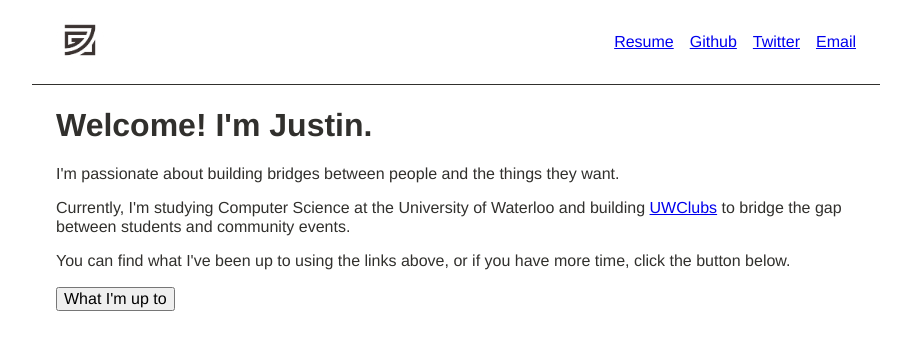
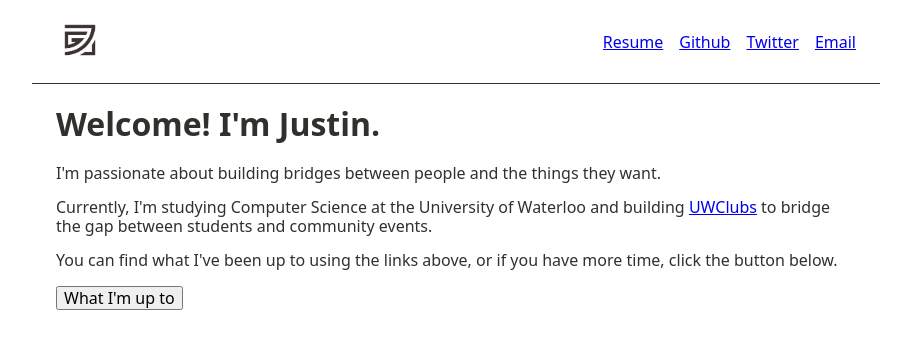
Before and after one commit to JusGu/portfolio-6, a plain HTML site: page index.html in a window 1280 px wide. Shown: the whole page, without its empty margins (184-1095 px from the left). Drawn offline with Linux system fonts and the light colour scheme.

Commit message:
changed back to system ui font

```diff
--- a/style.css
+++ b/style.css
@@ -1,5 +1,6 @@
 body {
-  font-family: "Helvetica", "Arial", sans-serif;
+  font-family: system-ui, -apple-system, BlinkMacSystemFont, "Segoe UI", Roboto,
+    Oxygen, Ubuntu, Cantarell, "Open Sans", "Helvetica Neue", sans-serif;
   margin: 24px;
   margin-top: 0px;
   display: flex;
```
